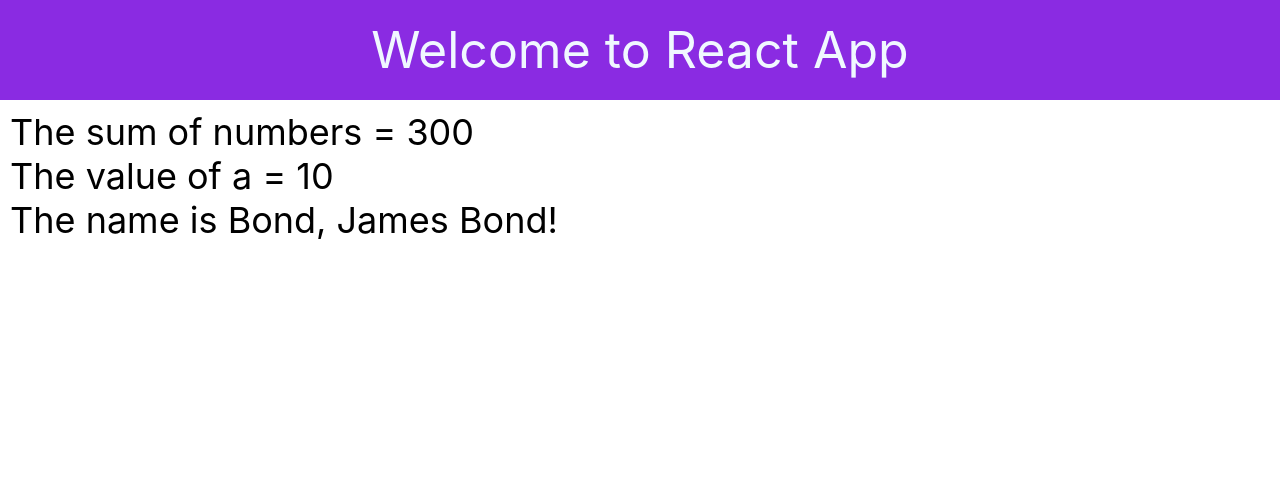
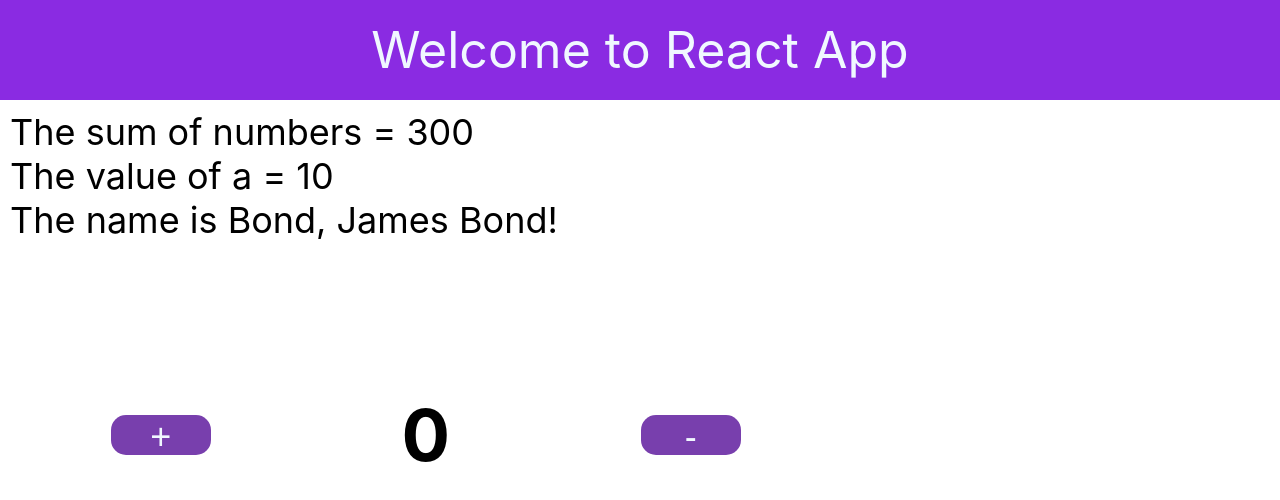
Before and after one commit to Audacity21/react-practice, a React (Create React App) app: page / in a window 1280 px wide. Shown: the top 500 px of the page. Built offline with nearby package versions, Linux system fonts and the light colour scheme.

Commit message:
implemented useState

```diff
--- a/src/App.js
+++ b/src/App.js
@@ -1,5 +1,6 @@
 import './App.css';
 import Welcome from './Welcome';
+import Counter from './Counter';
 
 class Demo {
   add() {
@@ -27,6 +28,7 @@ function App() {
         The sum of numbers = {obj.add()} <br />
         The value of a = {n()}
         <Welcome name="Bond" />
+        <Counter />
       </div>
     </div>
   );
--- /dev/null
+++ b/src/Counter.css
@@ -0,0 +1,16 @@
+.count-wrap {
+    display: flex;
+    justify-content: space-between;
+    width: 50%;
+    padding: 8%;
+    align-items: center;
+}
+.count-b{
+    width: 100px;
+    height: 40px;
+    background-color: rgb(120, 63, 173);
+    color: aliceblue;
+    border: none;
+    font-size: 36px;
+    border-radius: 15px;
+}
--- /dev/null
+++ b/src/Counter.js
@@ -0,0 +1,25 @@
+import React from "react";
+import { useState } from "react";
+import './Counter.css'
+
+function Counter () {
+    const [count, setCount] = useState(0);
+
+    const Add = () => {
+        setCount(count+1);
+    }
+
+    const Subtract = () => {
+        setCount(count-1);
+    }
+
+    return (
+        <div className="count-wrap">
+            <button className="count-b" onClick={Add}>+</button>
+            <h1>{count}</h1>
+            <button className="count-b" onClick={Subtract}>-</button>
+        </div>
+    );
+}
+
+export default Counter;
```
Also changed, not shown: src/Parents.js (added).
